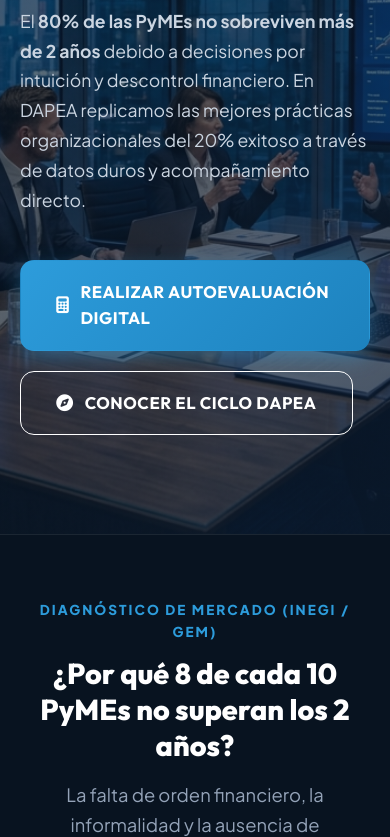
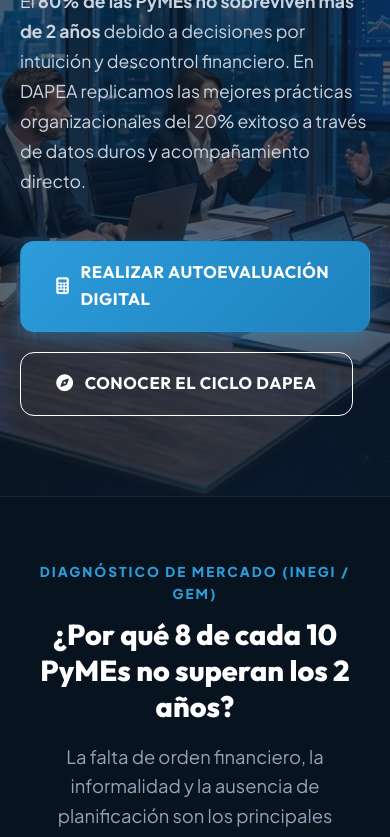
Before and after one commit to vmcifuentesb/pagina-web-dapea, a plain HTML site: page index.html in a window 390 px wide. Shown: the part 434-1271 px from the top of the page. Drawn offline with nearby package versions, Linux system fonts and the light colour scheme.

Commit message:
Ajuste de Hero: Uso de calc() para restar height del header y lograr encaje perfecto de 100vh

```diff
--- a/assets/css/styles.css
+++ b/assets/css/styles.css
@@ -329,7 +329,7 @@ h1, h2, h3, h4, h5, h6 {
    ========================================================================== */
 .hero-fullwidth {
   position: relative;
-  min-height: 100vh;
+  min-height: calc(100vh - 135px);
   padding: 6rem 0 7rem 0;
   background: linear-gradient(135deg, rgba(8, 19, 32, 0.6) 0%, rgba(13, 33, 58, 0.7) 100%),
               url('../brand/hero_background_full.jpg') no-repeat center center / cover;
@@ -1069,7 +1069,7 @@ textarea.form-control:focus {
     justify-content: center;
   }
   .hero-fullwidth {
-    min-height: 100vh;
+    min-height: calc(100vh - 115px);
     padding: 4rem 0 5rem 0;
   }
   .hero-title-full {
```
